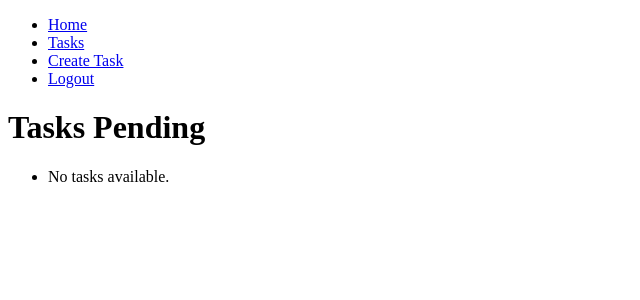
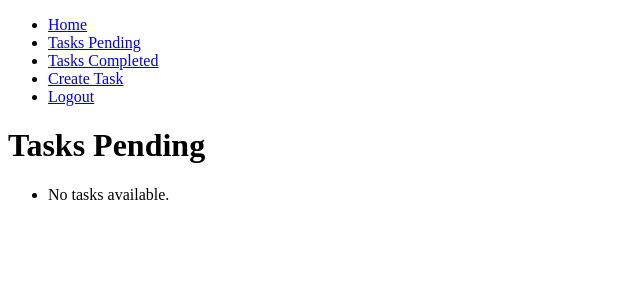
Before and after one commit to SimonJalil/Todo-Django, a Django app: page /tasks/ in a window 1280 px wide. Shown: the top 300 px of the page, without its empty margins (0-640 px from the left). Run offline with Django 5.2, Linux system fonts and the light colour scheme; the visitor is signed in with stand-in values (Sample User, id 1); data that the repository does not hold is empty.

Commit message:
Listar tareas completadas.

```diff
--- a/tasks/templates/base.html
+++ b/tasks/templates/base.html
@@ -13,12 +13,13 @@
             <li><a href="/">Home</a></li>
 
             {% if user.is_authenticated %}
-            <li><a href="/tasks/">Tasks</a></li>
-            <li><a href="/create-task/">Create Task</a></li>
-            <li><a href="/logout/">Logout</a></li>
+            <li><a href="{% url 'tasks' %}">Tasks Pending</a></li>
+            <li><a href="{% url 'tasks-completed' %}">Tasks Completed</a></li>
+            <li><a href="{% url 'create-task' %}">Create Task</a></li>
+            <li><a href="{% url 'logout' %}">Logout</a></li>
             {% else %}
-            <li><a href="/signup/">Signup</a></li>
-            <li><a href="/signin/">Signin</a></li>
+            <li><a href="{% url 'signup' %}">Signup</a></li>
+            <li><a href="{% url 'signin' %}">Signin</a></li>
             {% endif %}
         </ul>
     </nav>
--- a/tasks/templates/tasks.html
+++ b/tasks/templates/tasks.html
@@ -16,6 +16,9 @@
         </a>
         <p>{{task.description}}</p>
         <p>{{task.user.username}}</p>
+
+        <p>{{task.date_completed|date:'M j Y:i'}}</p>
+
     </li>
     {% empty %}
     <li>No tasks available.</li>
--- a/tasks/views.py
+++ b/tasks/views.py
@@ -6,6 +6,7 @@ from django.db import IntegrityError
 from .forms import TaskForm
 from .models import Task
 from django.utils import timezone
+from django.contrib.auth.decorators import login_required
 
 # Create your views here.
 
@@ -54,6 +55,15 @@ def tasks(request):
     }
 
     return render(request, 'tasks.html', context)
+
+def tasks_completed(request):
+    tasks = Task.objects.filter(user=request.user, date_completed__isnull=False).order_by('-date_completed')
+    context = {
+        'tasks': tasks
+    }
+
+    return render(request, 'tasks.html', context)
+
 
 def task_detail(request, task_id):
     if request.method == 'GET':
--- a/todo_django/urls.py
+++ b/todo_django/urls.py
@@ -24,6 +24,7 @@ urlpatterns = [
     path("", views.home, name="home"),
     path("signup/", views.signup, name="signup"),
     path("tasks/", views.tasks, name="tasks"),
+    path("tasks_completed/", views.tasks_completed, name="tasks-completed"),
     path("logout/", views.signout, name="logout"),
     path("signin/", views.signin, name="signin"),
     path("create-task/", views.create_task, name="create-task"),
```
